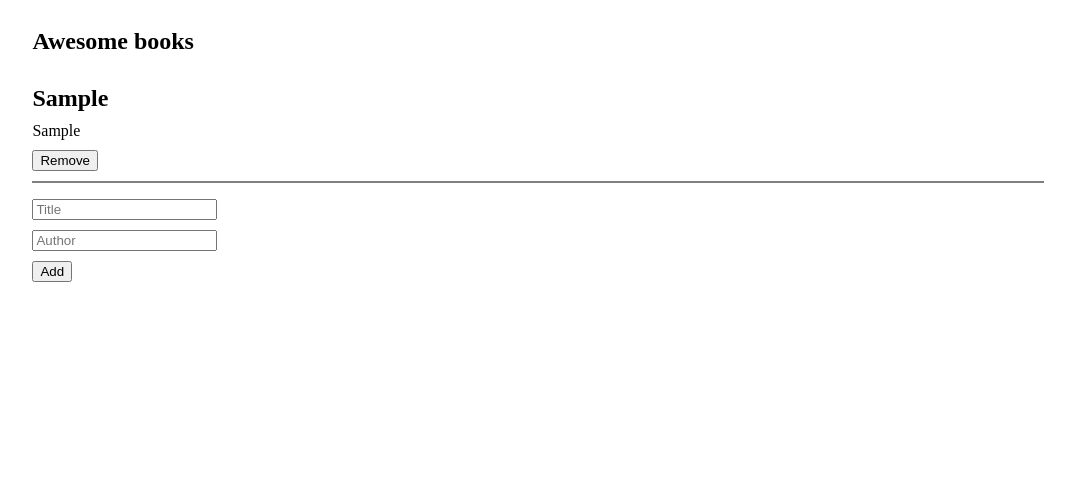
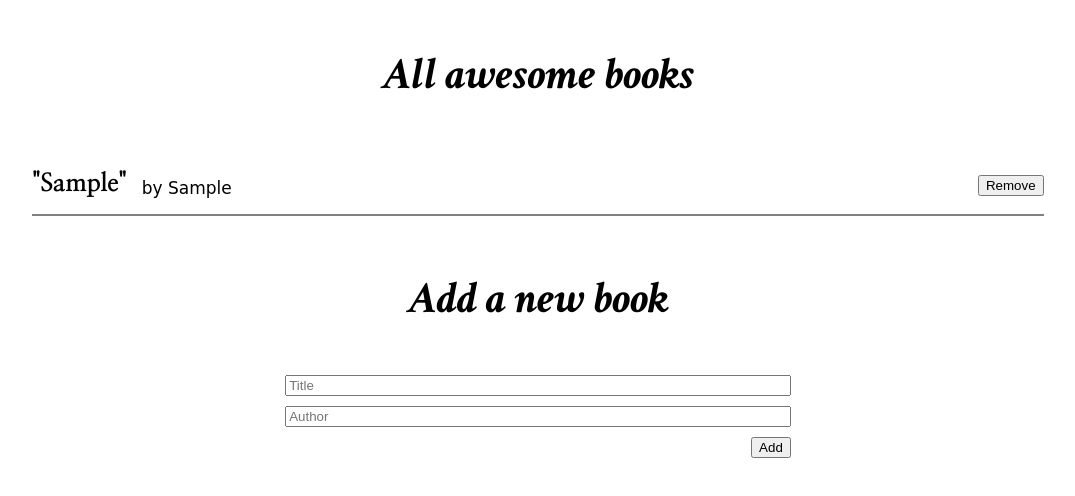
Before and after one commit to shm04/awesome-books, a website: page index.html in a window 1280 px wide. Both pictures are taken after typing "Sample", "Sample" into the empty fields and a click on the button "Add". Shown: the whole page, without its empty margins (102-1177 px from the left). Drawn offline with Linux system fonts and the light colour scheme; a web font is replaced by a local one.

Commit message:
Add styles to the html with css

```diff
--- a/index.html
+++ b/index.html
@@ -6,14 +6,19 @@
     <meta name="viewport" content="width=device-width, initial-scale=1.0">
     <title>Awesome books</title>
     <link rel="stylesheet" href="style.css">
+    <link rel="preconnect" href="https://fonts.googleapis.com">
+    <link rel="preconnect" href="https://fonts.googleapis.com">
+    <link rel="preconnect" href="https://fonts.gstatic.com" crossorigin>
+    <link href="https://fonts.googleapis.com/css2?family=Charmonman&family=Crimson+Text:ital,wght@1,700&family=Nanum+Myeongjo:wght@800&display=swap" rel="stylesheet">
 </head>
 <body>
     <section class="main-container">
-    <h1>Awesome books</h1>
+    <h1>All awesome books</h1>
     <div class="books-section">
         <!-- Dynamically displaying the books -->
     </div>
     <form class="book-input">
+        <h2 class="input-title">Add a new book</h2>
         <input class="input-one" type="text" placeholder="Title" required>
         <input class="input-two" type="text" placeholder="Author" required>
         <button class="add-button" type="button">Add</button>
--- a/script.js
+++ b/script.js
@@ -40,8 +40,10 @@ class Books {
       const li = document.createElement('li');
       li.classList.add('list-item');
       li.innerHTML = `
+      <div class="books-info">
         <h2 class="li-title">${book.title}</h2>
         <p class="li-text">${book.author}</p>
+      </div>
         <button class="remove-btn" id="${index}">Remove</button>
       `;
       list.appendChild(li);
@@ -56,8 +58,8 @@ class Books {
 const books = new Books();
 
 addButton.addEventListener('click', () => {
-  const inputOneValue = inputOne.value;
-  const inputTwoValue = inputTwo.value;
+  const inputOneValue = `"${inputOne.value}"`;
+  const inputTwoValue = `by ${inputTwo.value}`;
 
   if (inputOneValue === '' || inputTwoValue === '') {
     const existingErrorMsg = booksSection.querySelector('.error-msg');
--- a/style.css
+++ b/style.css
@@ -6,6 +6,19 @@ body {
 
 .main-container {
   width: 80%;
+  display: flex;
+  flex-direction: column;
+  align-items: center;
+}
+
+.main-container h1 {
+    font-family: 'Crimson Text', serif;
+    font-size: 45px;
+}
+
+.books-section {
+    display: flex;
+    width: 100%;
 }
 
 .books-list {
@@ -14,31 +27,50 @@ body {
   gap: 20px;
   list-style: none;
   padding: 0;
+  width: 100%;
 }
 
 .list-item {
+  display: flex;
   border-bottom: solid 2px gray;
+  align-items: center;
+  justify-content: space-between;
+}
+
+.books-info {
+    display: flex;
+    align-items: center;
 }
 
 .li-title {
-  margin: 10px 0;
+  font-family: 'Nanum Myeongjo', serif;
+  font-size: 25px;
+  margin: 10px 0 15px 0 ;
 }
 
 .li-text {
-  margin: 10px 0;
+  font-family: 'Charmonman', cursive;
+  font-size: 17px;
+  margin: 5px 0 0 15px
 }
 
 .remove-btn {
-  margin-bottom: 10px;
+  justify-content: flex-end;
 }
 
 .book-input {
   display: flex;
   flex-direction: column;
   gap: 10px;
-  width: fit-content;
+  width: 50%;
+}
+
+.input-title {
+    align-self: center;
+    font-family: 'Crimson Text', serif;
+    font-size: 45px;
 }
 
 .book-input button {
-  align-self: flex-start;
+  align-self: flex-end;
 }
```
